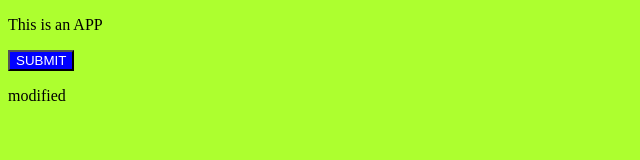
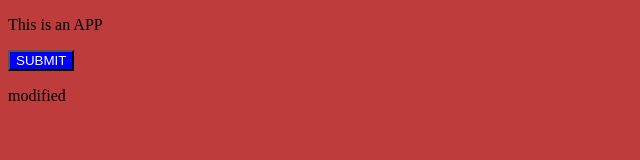
Before and after one commit to sinbadincr/HOC-TAP, a plain HTML site: page index.html in a window 1280 px wide. Shown: the whole page, without its empty margins (0-640 px from the left). Drawn offline with Linux system fonts and the light colour scheme.

Commit message:
change body color to rgb (190,60,60)

```diff
--- a/index.css
+++ b/index.css
@@ -1,3 +1,3 @@
 body {
-    background-color: greenyellow;
+    background-color: rgb(190, 60, 60);
 }
```
